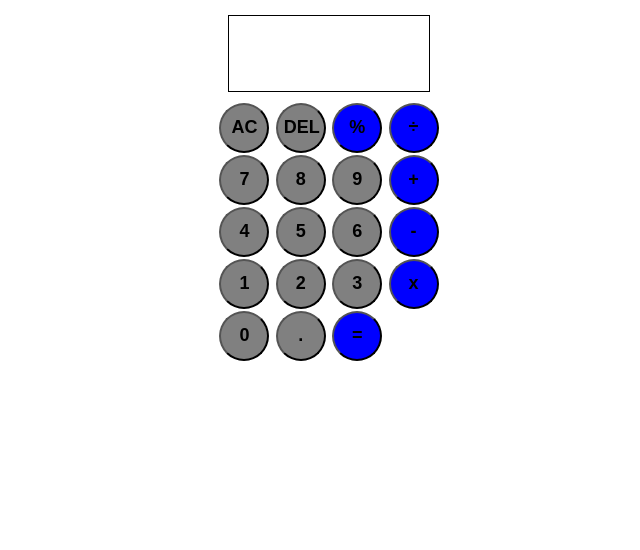
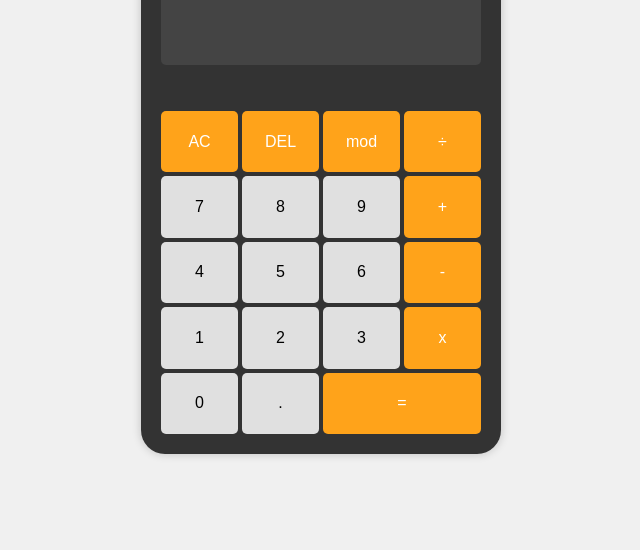
Before and after one commit to Rashim95/calculator, a plain HTML site: page index.html in a window 1280 px wide. Shown: the part 266-816 px from the top of the page, without its empty margins (319-959 px from the left). Drawn offline with Linux system fonts and the light colour scheme.

Commit message:
Change the appearance of calculator

```diff
--- a/index.html
+++ b/index.html
@@ -7,43 +7,33 @@
     <title>Calculator</title>
 </head>
 <body>
+
+    <div class = 'calculator-container'>
         <h1>Calculator</h1>
-    <div class = 'calculator-container'>
-        <div class="first-row">
         <div id="display">
             <div class="previous"></div>
             <div class="current"></div>
         </div>
-        </div>
-        <div class=" other-rows">
         <button class=" clear">AC</button>
         <button class=" delete">DEL</button>
-            <button class=" operator">&#37;</button>
+        <button class=" operator">mod</button>
         <button class=" operator">&divide;</button>
-        </div>
-        <div class=" other-rows">
         <button class=" number">7</button>
         <button class=" number">8</button>
         <button class=" number">9</button>
         <button class=" operator">+</button>
-        </div>
-        <div class=" other-rows">
         <button class=" number">4</button>
         <button class=" number">5</button>
         <button class=" number">6</button>
         <button class=" operator">-</button>
-        </div>
-        <div class=" other-rows">
         <button class=" number">1</button>
         <button class=" number">2</button>
         <button class=" number">3</button>
         <button class=" operator">x</button>
-        </div>
-        <div class=" other-rows">
         <button class=" number">0</button>
         <button class=" decimal">.</button>
         <button class=" equal">=</button>
-        </div>
+
     </div>
 
     <script src="script.js"></script>
--- a/script.js
+++ b/script.js
@@ -70,8 +70,14 @@ function operate(){
         previousValue -= currentValue;
      } else if(operator === 'x'){
         previousValue *= currentValue;
+     } else if(operator === 'mod'){
+        previousValue %= currentValue;
      } else {
+        if(currentValue !== '0'){
         previousValue /= currentValue;
+        }else{
+            return "Error! Cannot divide by 0";
+        }
      }
      previousValue = roundNumber(previousValue);
      previousValue = previousValue.toString();
--- a/styles.css
+++ b/styles.css
@@ -1,48 +1,101 @@
 @import url('https://fonts.googleapis.com/css2?family=Orbitron&display=swap');
 
-body{
+body {
+    font-family: 'Orbitron', sans-serif;
     display: flex;
     flex-direction: column;
     justify-content: center;
     align-items: center;
-    width: 100vw;
+    margin: 0;
+    padding: 0;
     height: 100vh;
-    font-family: 'Orbitron', sans-serif;
+    background-color: #f0f0f0;
 }
+
+.calculator-container {
+    display: grid;
+    grid-template-columns: repeat(4, 1fr);
+    gap: 4px;
+    background-color: #333;
+    padding: 20px;
+    border-radius: 1.5rem;
+    height: 600px;
+    width: 320px;
+    box-shadow: 0 0 10px rgba(0, 0, 0, 0.2);
+}
+
+.calculator-container h1{
+    grid-column: span 4;
+    text-align: center;
+    margin-bottom: 20px;
+    font-size: 24px;
+    color: #fff;
+}
+
 #display{
-    border: 1px solid black;
-    margin: 10px;
-    height: 75px;
+    grid-column: span 4;
+    background-color: #444;
+    border-radius: 5px;
+    height: 120px;
     display: flex;
     flex-direction: column;
     align-items: flex-end;
     justify-content: flex-end;
 }
-.previous{
-    font-size: 20px;
-}
 
-.current{
-    font-size: 30px;
-}
-.container {
-    display: grid;
+#display .previous, #display .current{
+     font-size: 36px;
+     color: #fff;
+     margin: 5px;
 }
 
 button{
-    width: 50px;
-    height: 50px;
-    margin: 1px;
-    border-radius: 50%;
-    font-size: large;
-    font-weight: 800;
-    background-color: grey;
-}
-.equal, .operator{
-    background-color: blue;
+    height: 100%;
+    width: 100%;
 }
 
+.equal{
+    grid-column: span 2;
+}
 
+button{
+    width: 100%;
+    height: 100%;
+    background-color: #e0e0e0;
+    border: none;
+    border-radius: 5px;
+    cursor: pointer;
+    font-size: 16px;
+    transition: background-color 0.3s, transform 0.2s;
+}
+
+.equal,
+.operator,
+.clear,
+.delete {
+    background-color: #FFA31A;
+    color: #fff;
+}
 button:hover{
-    background-color: coral;
+    transform: scale(1.03);
 }
+
+button:active {
+    background-color: #aaa;
+}
+
+button.equal:hover,
+button.operator:hover,
+button.clear:hover,
+button.delete:hover {
+    background-color: #ff9900;
+
+}
+
+button.equal:active,
+button.operator:active,
+button.clear:active,
+button.delete:active {
+    background-color: #E68A00;
+
+}
```
Lines whose indentation alone changed are shown as unchanged.
